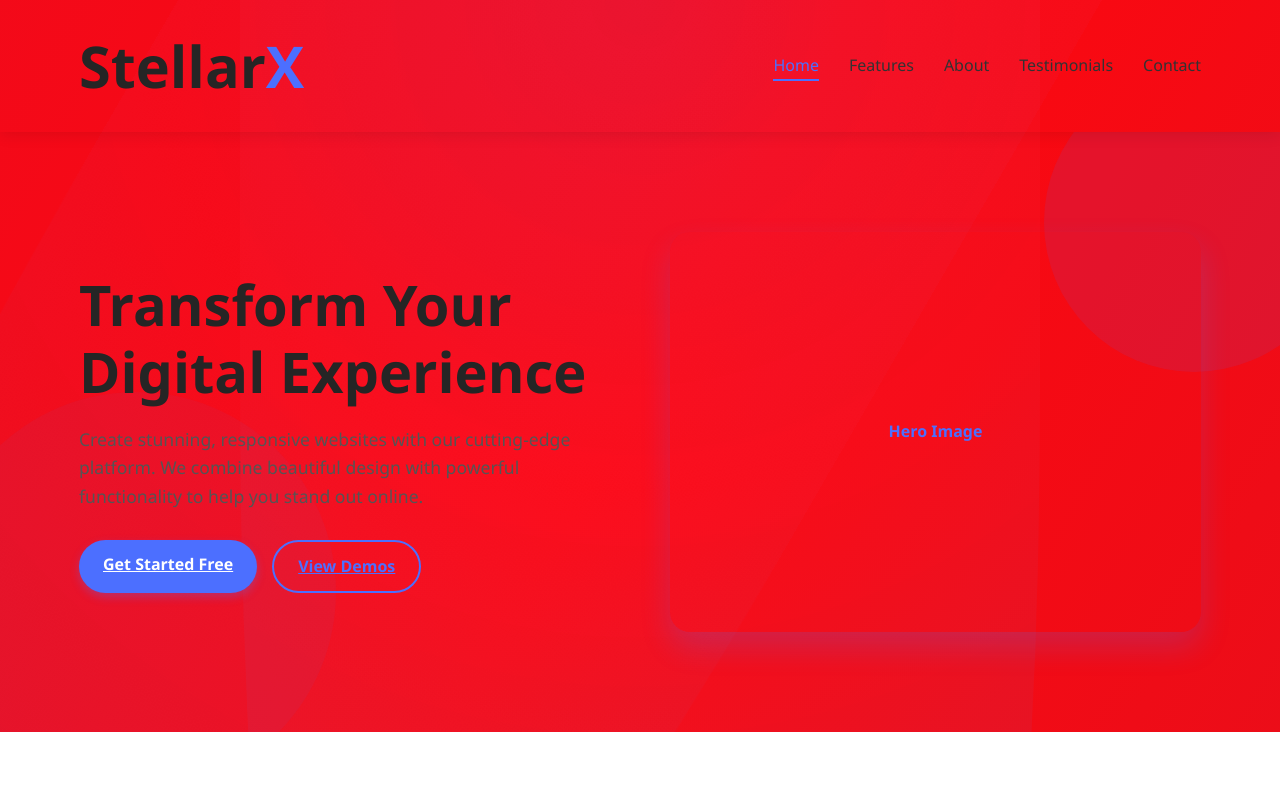
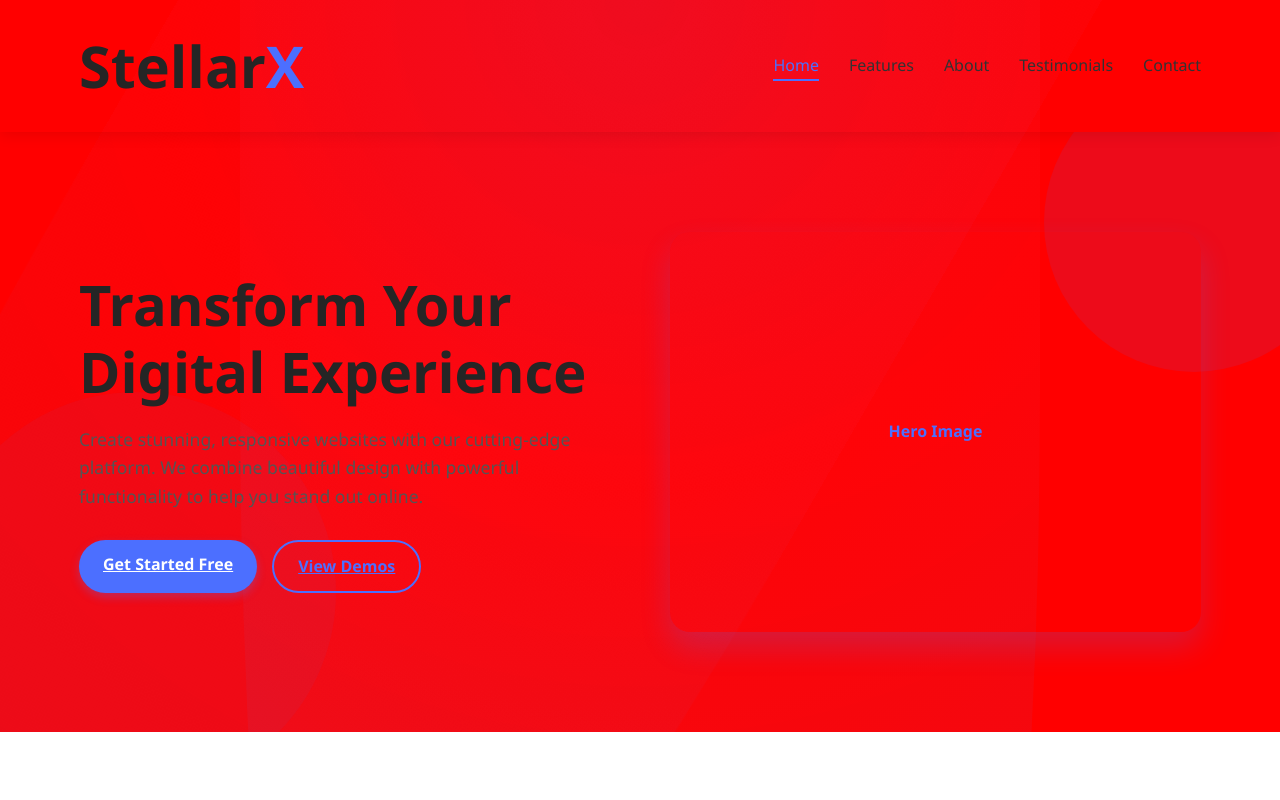
Before and after one commit to gradikay/CssTestCanvas, a plain HTML site: page index.html in a window 1280 px wide. Shown: the top 800 px of the page. Drawn offline with Linux system fonts and the light colour scheme.

Commit message:
Apply a full-screen red background to the website and prepares page
Applies a solid red background using the "mirrage" class, removes body gradients and restructures index.html.

Replit-Commit-Author: Agent
Replit-Commit-Session-Id: c2f000dd-71c8-44c9-aeaf-a77a029c010d
Replit-Commit-Screenshot-Url: https://storage.googleapis.com/screenshot-production-us-central1/ee2e663c-bed7-4daf-9793-5f9c9dbbabbb/3639a63b-2980-4e80-80e7-9e73e90c8c8a.jpg

```diff
--- a/css/background.css
+++ b/css/background.css
@@ -1,6 +1,8 @@
 /* Background color only for the body element */
 body {
-    background-color: red;
+    background: transparent;
+    margin: 0;
+    padding: 0;
 }
 
 /* Gradient Wave Background */
@@ -17,12 +19,7 @@ body {
   width: 100%;
   height: 100%;
   z-index: -1;
-  background: linear-gradient(
-    var(--gradient-angle),
-    rgba(var(--primary-color-rgb), 0.1),
-    rgba(var(--secondary-color-rgb), 0.1),
-    rgba(var(--tertiary-color-rgb), 0.1)
-  );
+  background: red; /* Solid red background */
   overflow: hidden;
   pointer-events: none; /* This ensures clicks pass through */
 }
--- a/index.html
+++ b/index.html
@@ -10,7 +10,7 @@
 </head>
 <body>
     <!-- Mirage background element -->
-    <div class="mirrage"></div>
+    <div class="mirrage">
 
         <!-- Header Section -->
         <header class="header">
@@ -231,5 +231,6 @@
                 </div>
             </div>
         </footer>
+    </div>
 </body>
 </html>
```
Lines whose indentation alone changed are shown as unchanged.
